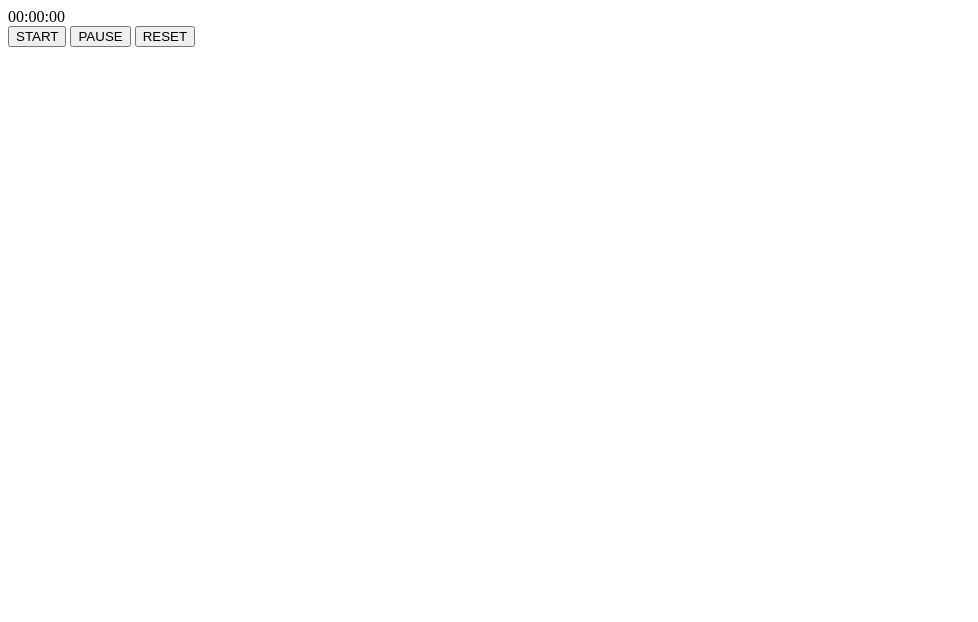
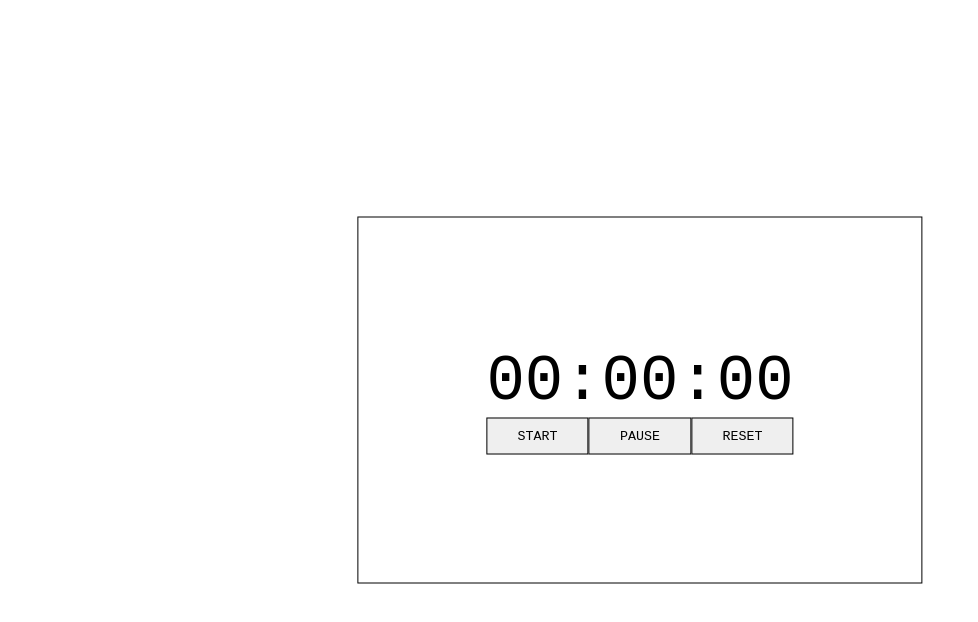
Before and after one commit to yarkhan706/Stop-Watch, a plain HTML site: page index.html in a window 1280 px wide. Shown: the whole page, without its empty margins (0-978 px from the left). Drawn offline with Linux system fonts and the light colour scheme.

Commit message:
DESIGNING

```diff
--- a/index.html
+++ b/index.html
@@ -10,9 +10,9 @@
     <div class="container">
 
         <div class="time">00:00:00</div>
-        <button id="startbtn">START</button>
-        <button id="pausebtn">PAUSE</button>
-        <button id="resetbtn">RESET</button>
+        <button id="startbtn" class="btn">START</button>
+        <button id="pausebtn" class="btn">PAUSE</button>
+        <button id="resetbtn" class="btn">RESET</button>
     </div>
 
     <script src="./index.js"></script>
--- a/style.css
+++ b/style.css
@@ -0,0 +1,33 @@
+*{
+    margin: 0;
+    padding: 0;
+    box-sizing: border-box;
+    font-family: 'Courier New', Courier, monospace;
+}
+
+
+.container{
+    position: absolute;
+    top: 50%;
+    left: 50%;
+    transform: translate(-50%,-50%);
+    border: solid 1px;
+    padding: 10%;
+    display: grid;
+    grid-template-areas:
+    "time time time"
+    "start pause reset";
+
+}
+
+.time{
+    grid-area: time;
+    font-size: 4rem;
+    text-align: center;
+    font-family: 'Courier New', Courier, monospace;
+}
+
+.btn{
+    border: 1px solid;
+    padding: 10px;
+}
```
